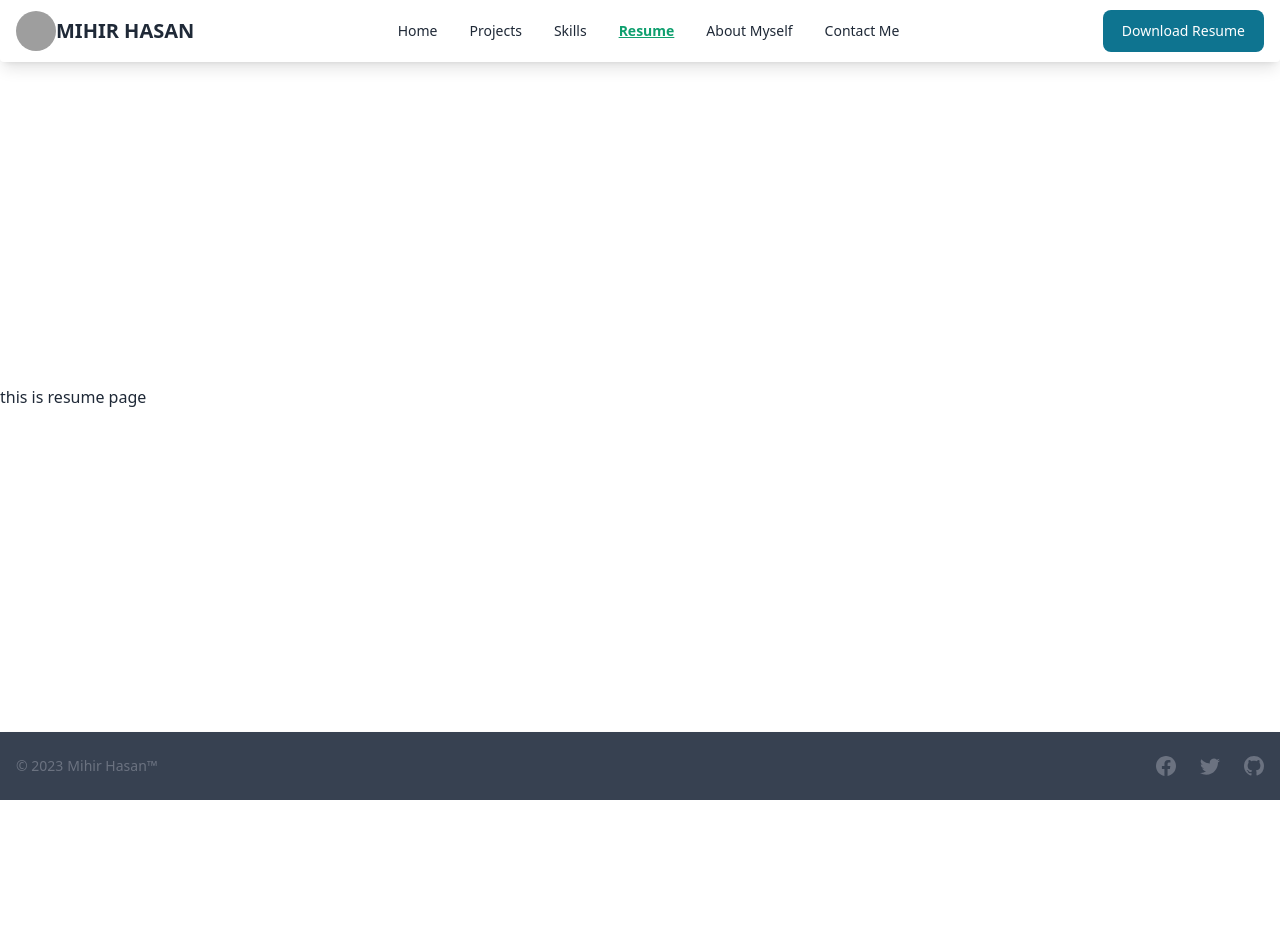
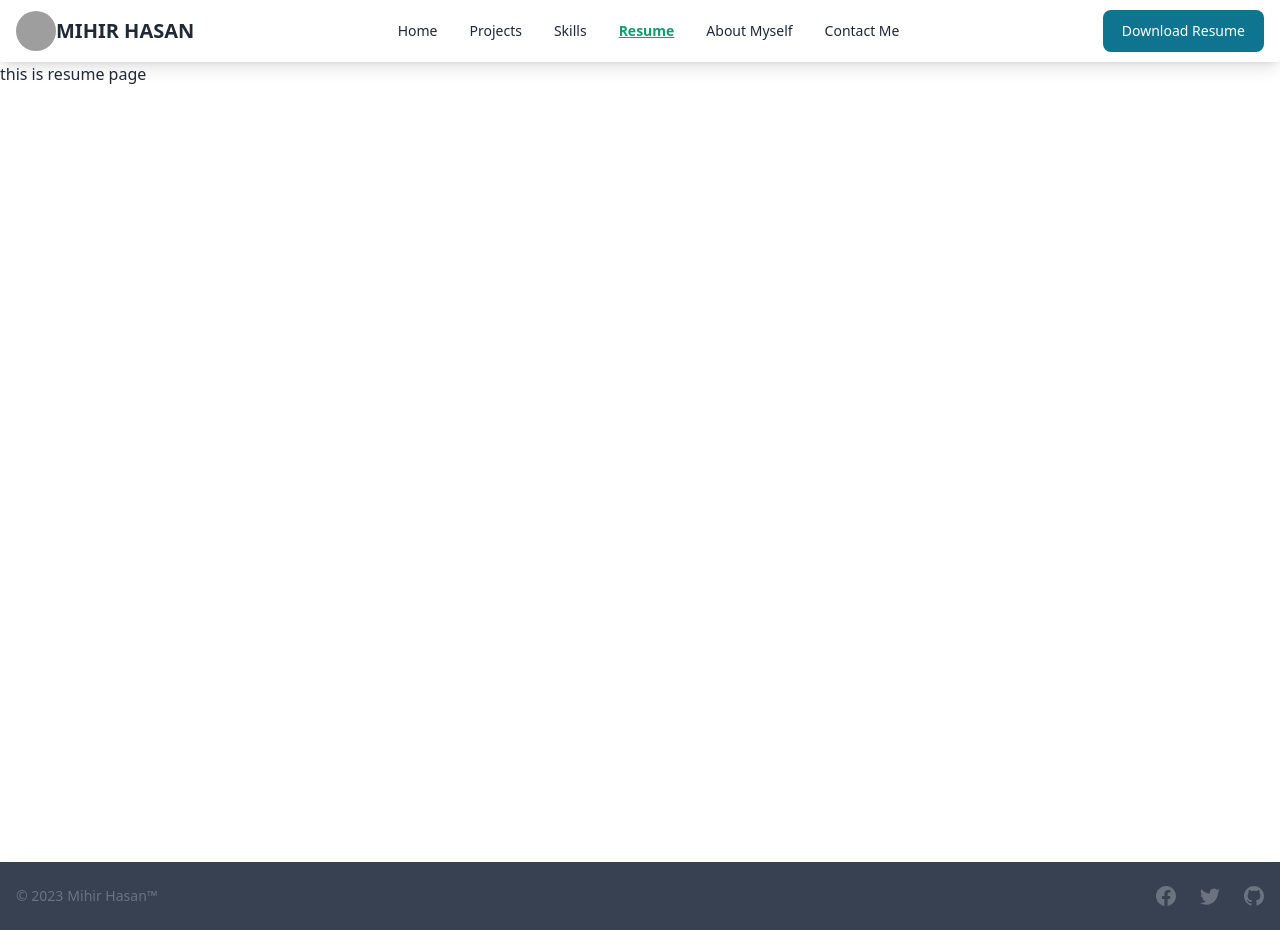
Before and after one commit to mihir-x/My-Portfolio, a React (Vite) app: page /resume in a window 1280 px wide. Before the commit the page ends 800 px from the top, so only its background shows below. Built offline with nearby package versions, Linux system fonts and the light colour scheme; grey boxes are pictures that could not be loaded.

Commit message:
failed pdf download

```diff
--- a/package.json
+++ b/package.json
@@ -10,6 +10,7 @@
     "preview": "vite preview"
   },
   "dependencies": {
+    "axios": "^1.6.2",
     "flowbite": "^2.2.0",
     "flowbite-react": "^0.7.0",
     "localforage": "^1.10.0",
--- a/src/Components/Navbar/MenuBar.jsx
+++ b/src/Components/Navbar/MenuBar.jsx
@@ -1,3 +1,4 @@
+// import axios from "axios";
 import { Avatar, Button, Navbar } from "flowbite-react";
 import { NavLink } from "react-router-dom";
 
@@ -13,6 +14,59 @@ const MenuBar = () => {
         <NavLink to='/contact' className={({ isActive }) => isActive ? ' font-bold underline text-green-500 ' : ''}>Contact Me</NavLink>
     </>
 
+    // const handleDownload = async () => {
+    //     try {
+    //         // Replace 'YOUR_GOOGLE_DRIVE_LINK' with the actual link to your PDF file
+    //         const response = await axios.get('https://drive.google.com/file/d/1eTSxEW6aydo-nA-AdJZ4dpoXnl7-6_pz/view?usp=drive_link', {
+    //             responseType: 'blob',
+    //         });
+
+    //         // Create a Blob from the response data
+    //         const blob = new Blob([response.data], { type: 'application/pdf' });
+
+    //         // Create a link element, set the href to the blob, and trigger a download
+    //         const link = document.createElement('a');
+    //         link.href = window.URL.createObjectURL(blob);
+    //         link.download = 'downloaded_file.pdf';
+    //         document.body.appendChild(link);
+    //         link.click();
+
+    //         // Remove the link from the DOM
+    //         document.body.removeChild(link);
+    //     } catch (error) {
+    //         console.error('Error downloading PDF:', error);
+    //     }
+    // };
+    const handleDownload = () => {
+        // fetch("https://drive.google.com/file/d/1eTSxEW6aydo-nA-AdJZ4dpoXnl7-6_pz/view").then((response) => {
+        //     response.blob().then((blob) => {
+
+        //         // Creating new object of PDF file
+        //         const fileURL =
+        //             window.URL.createObjectURL(blob);
+
+        //         // Setting various property values
+        //         let alink = document.createElement("a");
+        //         alink.href = fileURL;
+        //         alink.download = "SamplePDF.pdf";
+        //         alink.click();
+        //     });
+        // });
+        const pdfPath = '/public/resume.pdf';
+
+        // Create an anchor element
+        const anchor = document.createElement('a');
+
+        // Set the href attribute to the path of the PDF file
+        anchor.href = pdfPath;
+
+        // Set the download attribute to specify the desired file name
+        anchor.download = 'sample.pdf';
+
+        // Simulate a click on the anchor element to trigger the download
+        anchor.click();
+    }
+
     return (
         <Navbar fluid rounded className="shadow-lg">
             <Navbar.Brand href="">
@@ -20,7 +74,9 @@ const MenuBar = () => {
                 <span className="self-center whitespace-nowrap text-xl font-semibold dark:text-white">MIHIR HASAN</span>
             </Navbar.Brand>
             <div className="flex md:order-2">
-                <Button>Download Resume</Button>
+                {/* <Button>Download Resume</Button> */}
+                <Button onClick={handleDownload}>Download Resume</Button>
+                {/* <a href="/Mihir_Hasan.pdf" download='mihir.pdf'>Download Resume</a> */}
                 <Navbar.Toggle />
             </div>
             <Navbar.Collapse>
--- a/src/Layouts/MainLayout.jsx
+++ b/src/Layouts/MainLayout.jsx
@@ -5,9 +5,11 @@ import SiteFooter from "../Components/Footer/SiteFooter";
 
 const MainLayout = () => {
     return (
-        <div className="min-h-screen flex flex-col justify-between">
+        <div className="">
             <MenuBar></MenuBar>
-            <Outlet></Outlet>
+            <div className="min-h-screen">
+                <Outlet></Outlet>
+            </div>
             <SiteFooter></SiteFooter>
         </div>
     );
```
Also changed, not shown: 2 other files (tests, documents, lock files or other folders).
